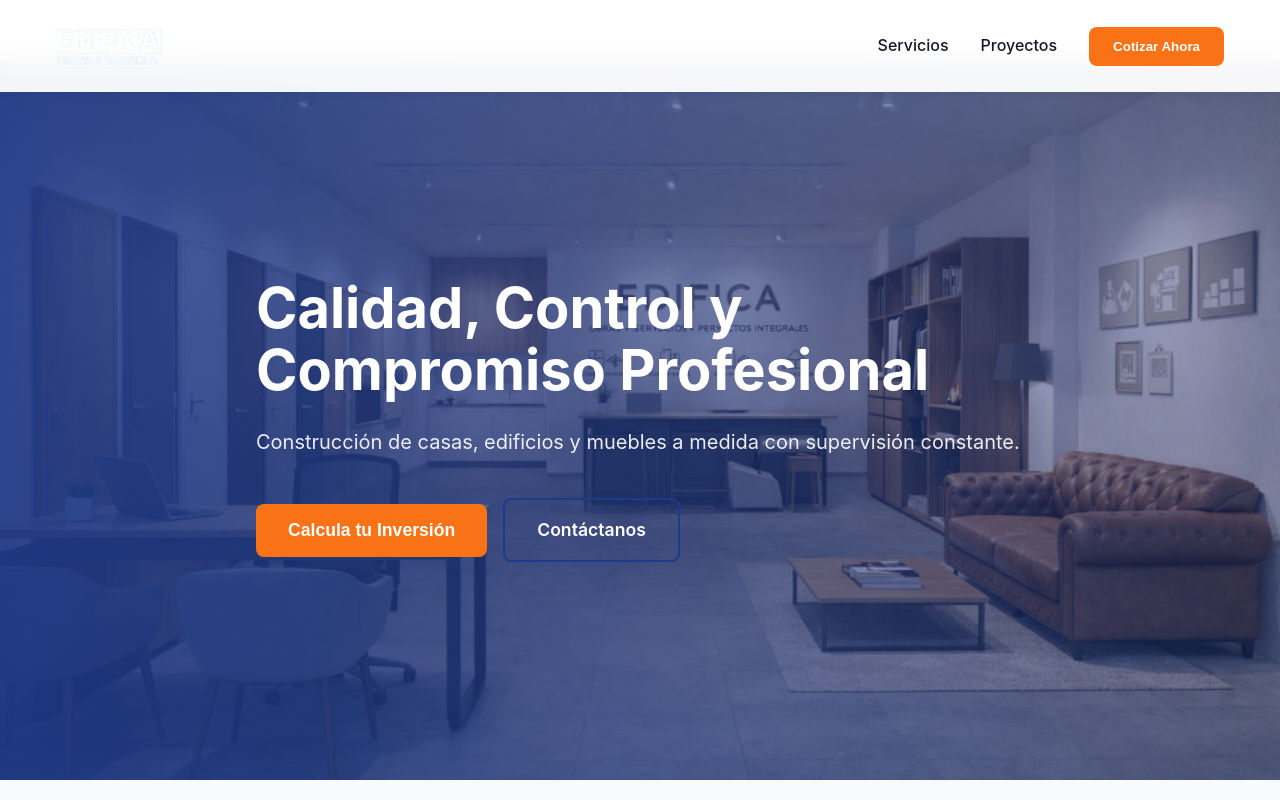
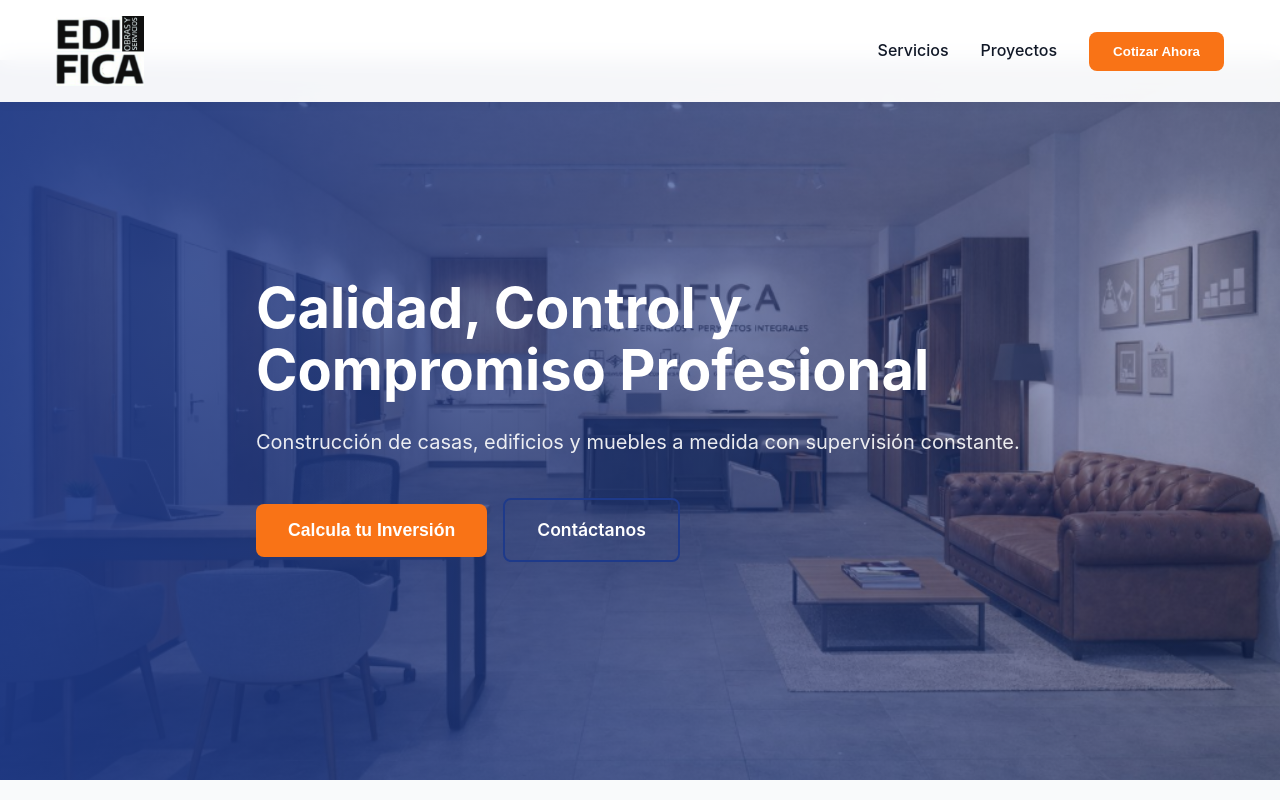
Before and after one commit to NicolasFrance01/edifica-web, a Vue app: page / in a window 1280 px wide. Shown: the top 800 px of the page. Built offline with nearby package versions, Linux system fonts and the light colour scheme.

Commit message:
Update logo to new vertical identity

```diff
--- a/src/components/LandingPage.vue
+++ b/src/components/LandingPage.vue
@@ -157,7 +157,7 @@ const scrollToCalculator = () => {
   align-items: center;
   gap: 1rem;
 }
-.logo-img { height: 60px; width: auto; }
+.logo-img { height: 70px; width: auto; }
 .brand-name {
   font-weight: 800;
   font-size: 1.5rem;
```
Also changed, not shown: public/logo_edifica.png.
